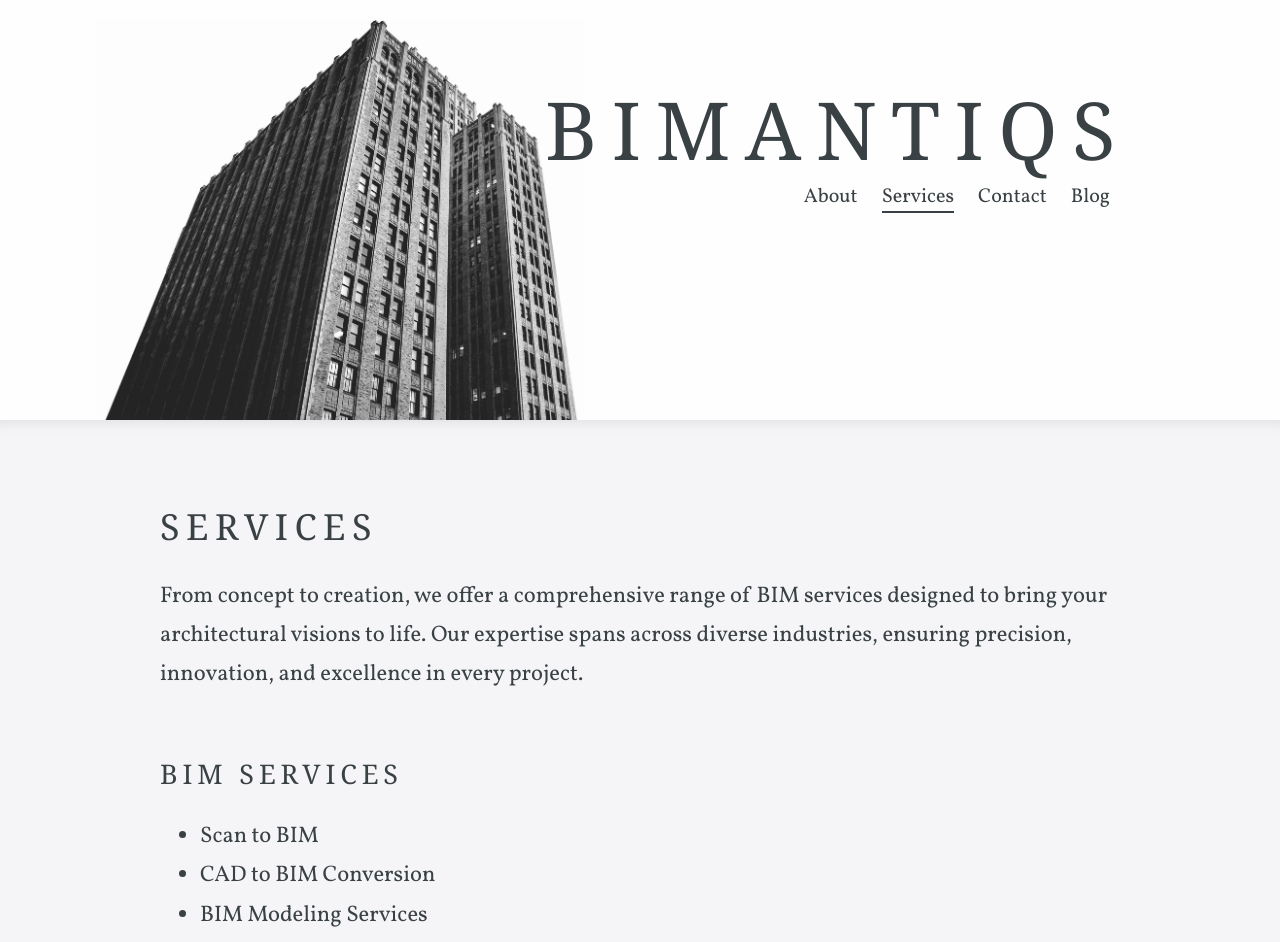
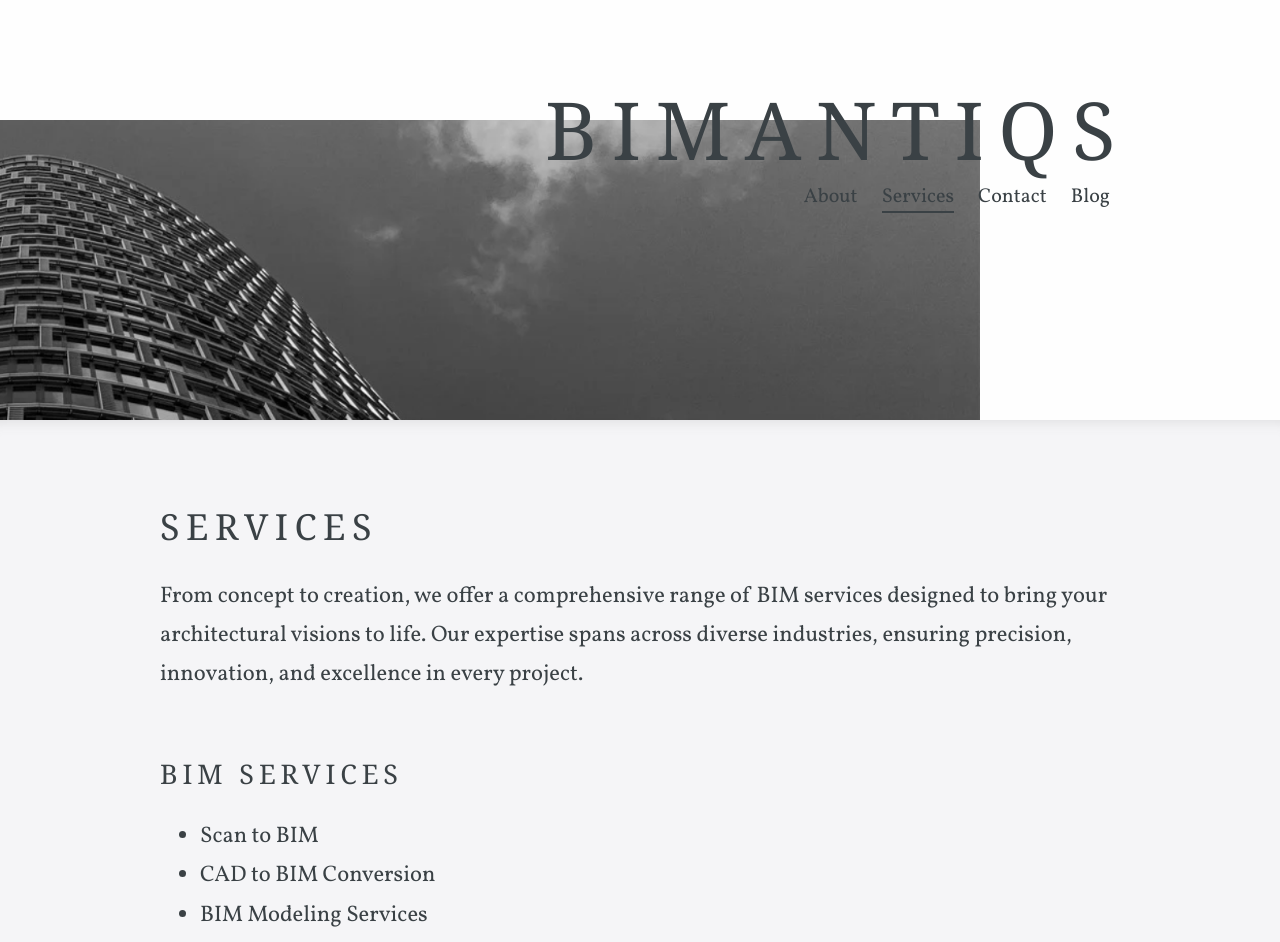
Before and after one commit to R-Madhav/BIMAntiqs.github.io, a Jekyll site: the page built from services.html, in a window 1280 px wide. Shown: the top 942 px of the page. Built offline with Jekyll 4.4.1, drawn with Linux system fonts in a browser that asks for light colours; some web fonts are replaced.

Commit message:
Update services.html

```diff
--- a/services.html
+++ b/services.html
@@ -1,7 +1,7 @@
 ---
 title: Services
 call_to_action: Contact
-background_image_path:
+background_image_path: /images/Service.png
 large_header: false
 show_in_navigation: true
 navigation_order: 2
```
